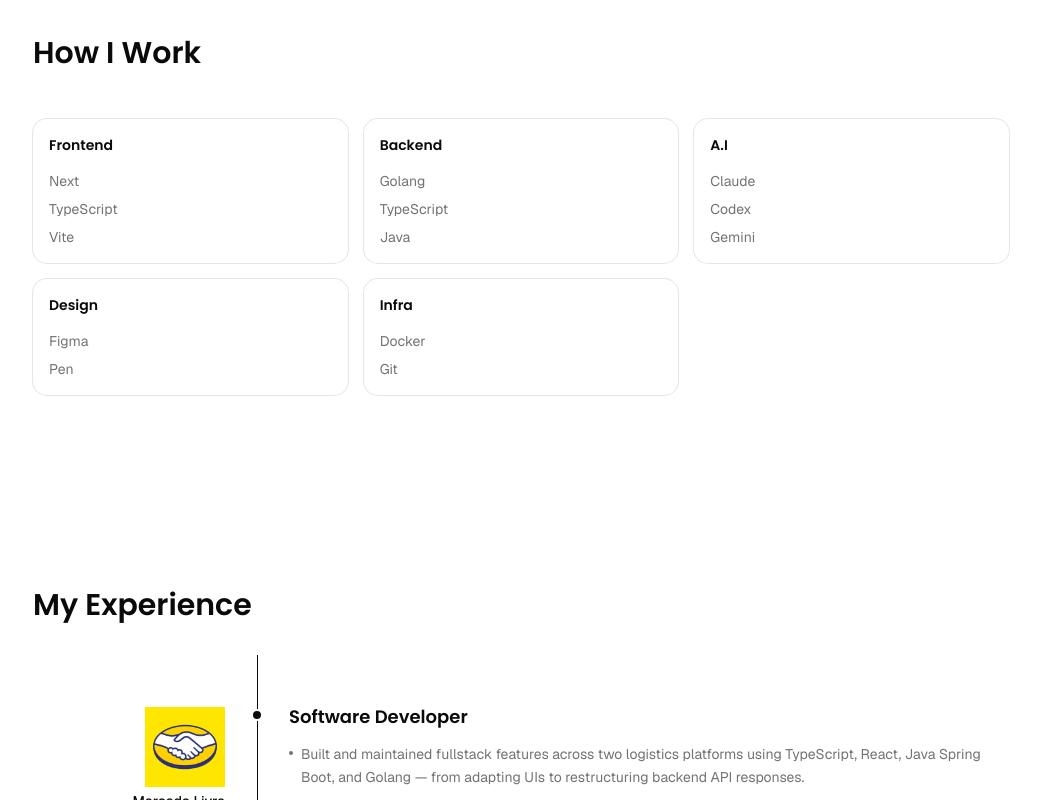
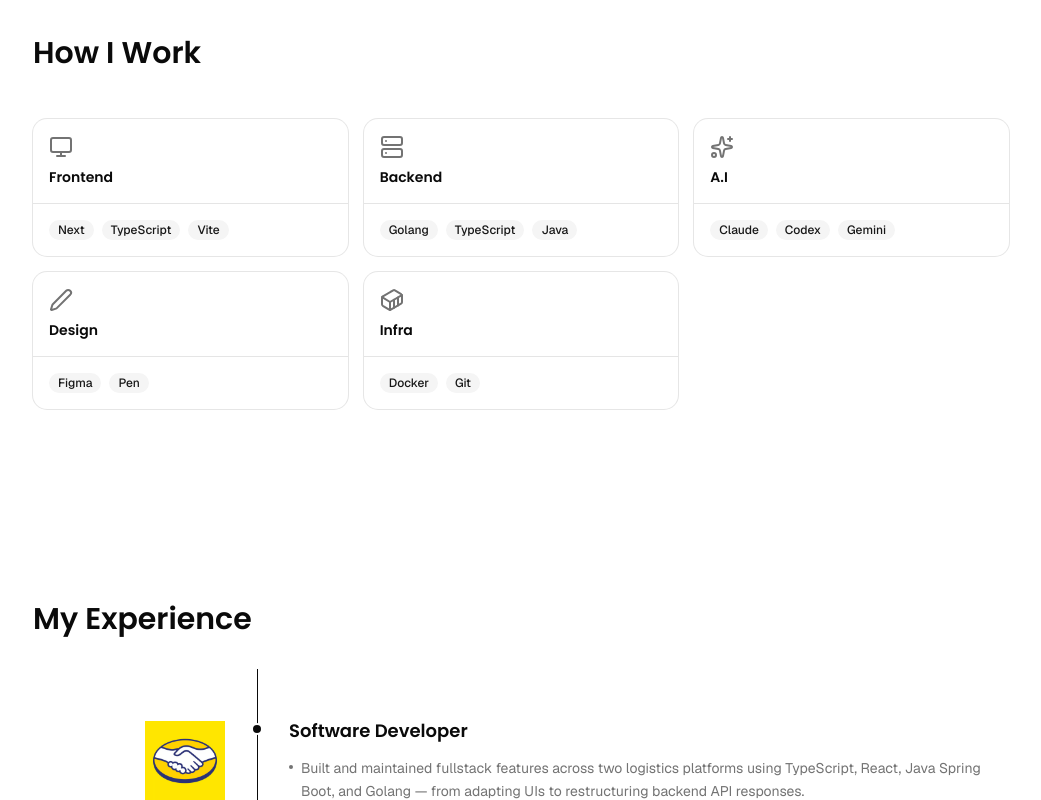
Before and after one commit to rafabcanedo/canedodev, a Next.js app: page / in a window 1280 px wide. Shown: the part 1180-1980 px from the top of the page, without its empty margins (119-1160 px from the left). Built offline with nearby package versions, Linux system fonts and the light colour scheme.

Commit message:
feat: finish card

```diff
--- a/src/components/sections/how-i-work/index.tsx
+++ b/src/components/sections/how-i-work/index.tsx
@@ -4,6 +4,7 @@
 import { stack } from "@/data/stack"
 import { Title } from "@/components/my-components/title"
 import { Card, CardContent, CardHeader, CardTitle } from "@/components/ui/card"
+import { Badge } from "@/components/ui/badge"
 
 const MotionCard = motion.create(Card)
 
@@ -21,19 +22,18 @@
             viewport={{ once: true }}
             transition={{ duration: 0.4, delay: i * 0.08 }}
           >
-            <CardHeader>
+            <CardHeader className="border-b">
+              <item.icon size={24} className="text-muted-foreground mb-1" />
               <CardTitle className="font-poppins font-semibold text-sm text-foreground">
                 {item.topic}
               </CardTitle>
             </CardHeader>
             <CardContent>
-              <ul className="flex flex-col gap-2">
+              <div className="flex flex-wrap gap-2">
                 {item.items.map((tool) => (
-                  <li key={tool} className="text-sm text-muted-foreground">
-                    {tool}
-                  </li>
+                  <Badge key={tool} variant="secondary">{tool}</Badge>
                 ))}
-              </ul>
+              </div>
             </CardContent>
           </MotionCard>
         ))}
--- /dev/null
+++ b/src/components/ui/badge.tsx
@@ -0,0 +1,51 @@
+import { mergeProps } from "@base-ui/react/merge-props"
+import { useRender } from "@base-ui/react/use-render"
+import { cva, type VariantProps } from "class-variance-authority"
+import { cn } from "cn"
+
+const badgeVariants = cva(
+  "group/badge inline-flex h-5 w-fit shrink-0 items-center justify-center gap-1 overflow-hidden rounded-4xl border border-transparent px-2 py-0.5 text-xs font-medium whitespace-nowrap transition-all focus-visible:border-ring focus-visible:ring-[3px] focus-visible:ring-ring/50 has-data-[icon=inline-end]:pr-1.5 has-data-[icon=inline-start]:pl-1.5 aria-invalid:border-destructive aria-invalid:ring-destructive/20 dark:aria-invalid:ring-destructive/40 [&>svg]:pointer-events-none [&>svg]:size-3!",
+  {
+    variants: {
+      variant: {
+        default: "bg-primary text-primary-foreground [a]:hover:bg-primary/80",
+        secondary:
+          "bg-secondary text-secondary-foreground [a]:hover:bg-secondary/80",
+        destructive:
+          "bg-destructive/10 text-destructive focus-visible:ring-destructive/20 dark:bg-destructive/20 dark:focus-visible:ring-destructive/40 [a]:hover:bg-destructive/20",
+        outline:
+          "border-border text-foreground [a]:hover:bg-muted [a]:hover:text-muted-foreground",
+        ghost:
+          "hover:bg-muted hover:text-muted-foreground dark:hover:bg-muted/50",
+        link: "text-primary underline-offset-4 hover:underline",
+      },
+    },
+    defaultVariants: {
+      variant: "default",
+    },
+  }
+)
+
+function Badge({
+  className,
+  variant = "default",
+  render,
+  ...props
+}: useRender.ComponentProps<"span"> & VariantProps<typeof badgeVariants>) {
+  return useRender({
+    defaultTagName: "span",
+    props: mergeProps<"span">(
+      {
+        className: cn(badgeVariants({ variant }), className),
+      },
+      props
+    ),
+    render,
+    state: {
+      slot: "badge",
+      variant,
+    },
+  })
+}
+
+export { Badge, badgeVariants }
--- a/src/data/stack.ts
+++ b/src/data/stack.ts
@@ -1,9 +1,10 @@
+import { Container, Monitor, Pen, Server, Sparkles } from "lucide-react"
 import type { StackTopic } from "@/types"
 
 export const stack: StackTopic[] = [
-  { topic: "Frontend", items: ["Next", "TypeScript", "Vite"] },
-  { topic: "Backend", items: ["Golang", "TypeScript", "Java"] },
-  { topic: "A.I", items: ["Claude", "Codex", "Gemini"] },
-  { topic: "Design", items: ["Figma", "Pen"] },
-  { topic: "Infra", items: ["Docker", "Git"] },
+  { topic: "Frontend", icon: Monitor, items: ["Next", "TypeScript", "Vite"] },
+  { topic: "Backend", icon: Server, items: ["Golang", "TypeScript", "Java"] },
+  { topic: "A.I", icon: Sparkles, items: ["Claude", "Codex", "Gemini"] },
+  { topic: "Design", icon: Pen, items: ["Figma", "Pen"] },
+  { topic: "Infra", icon: Container, items: ["Docker", "Git"] },
 ]
--- a/src/types/index.ts
+++ b/src/types/index.ts
@@ -1,5 +1,6 @@
 import type { StaticImageData } from "next/image"
 import type { ReactNode } from "react"
+import type { LucideIcon } from "lucide-react"
 
 export type ExperienceLogo =
   | { kind: "image"; src: StaticImageData }
@@ -15,6 +16,7 @@
 
 export interface StackTopic {
   topic: string
+  icon: LucideIcon
   items: string[]
 }
 
```
